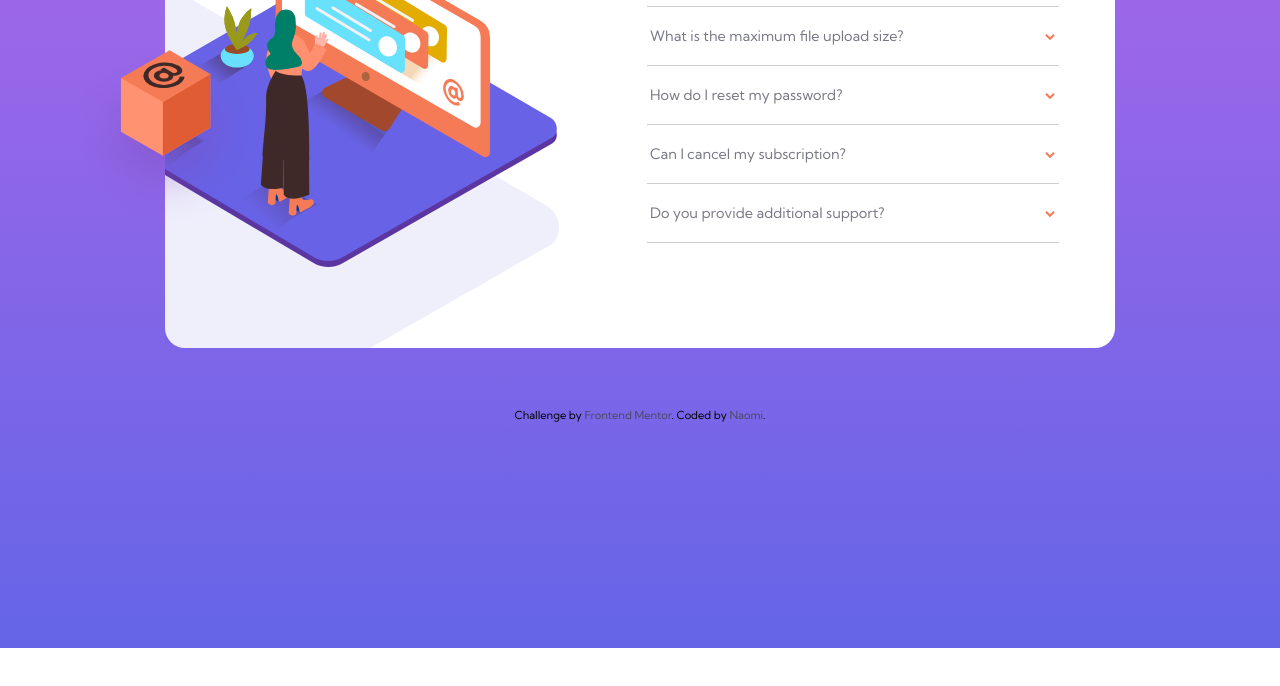
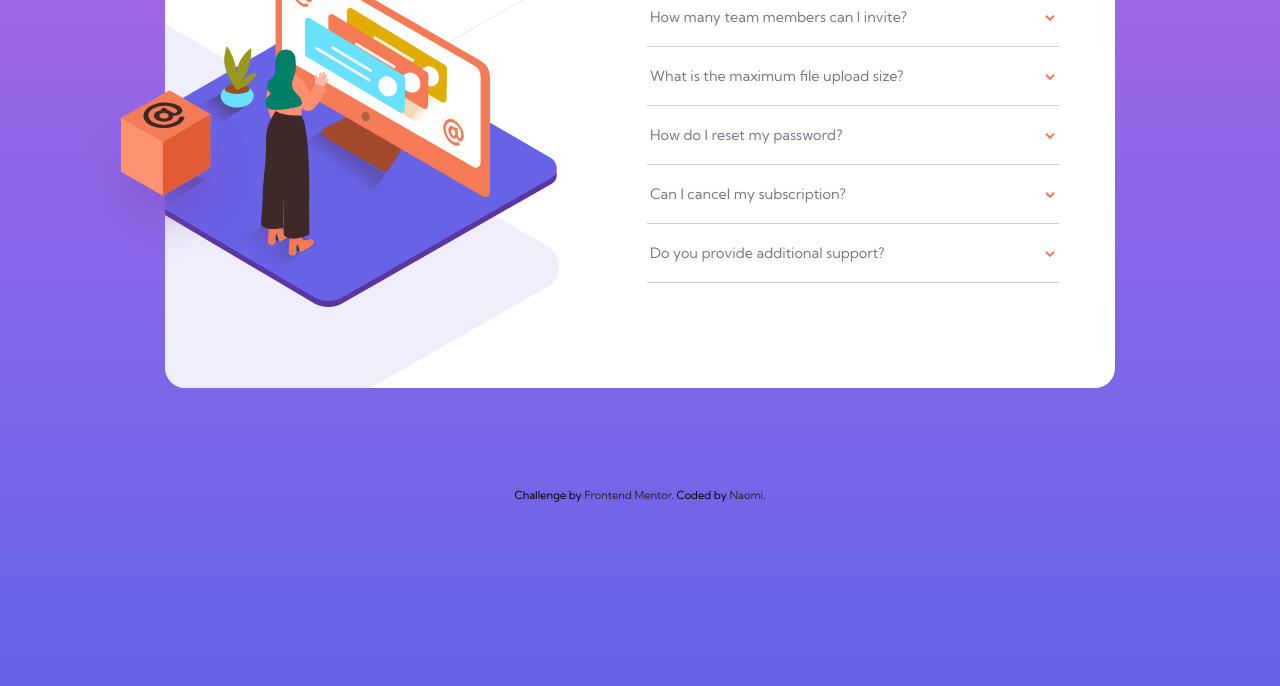
Before and after one commit to naomichoe/faq-accordion, a plain HTML site: page index.html in a window 1280 px wide. Shown: the part 212-898 px from the top of the page. Before the commit the page ends 860 px from the top, so only its background shows below. Drawn offline with Linux system fonts and the light colour scheme.

Commit message:
Adjusted a colors

```diff
--- a/style.css
+++ b/style.css
@@ -30,7 +30,7 @@ body {
     width: 950px;
     min-height: 500px;
     height: auto;
-    margin: 60px auto;
+    margin: 100px auto;
     display: grid;
     grid-template-columns: repeat(2, 1fr);
     border-radius: 20px;
@@ -133,7 +133,7 @@ hr {
 }
 
 .attribution a {
-    color: var(--very-dark-grayish-blue);
+    color: rgb(40, 38, 38);
     text-decoration: none;
 }
 
```
